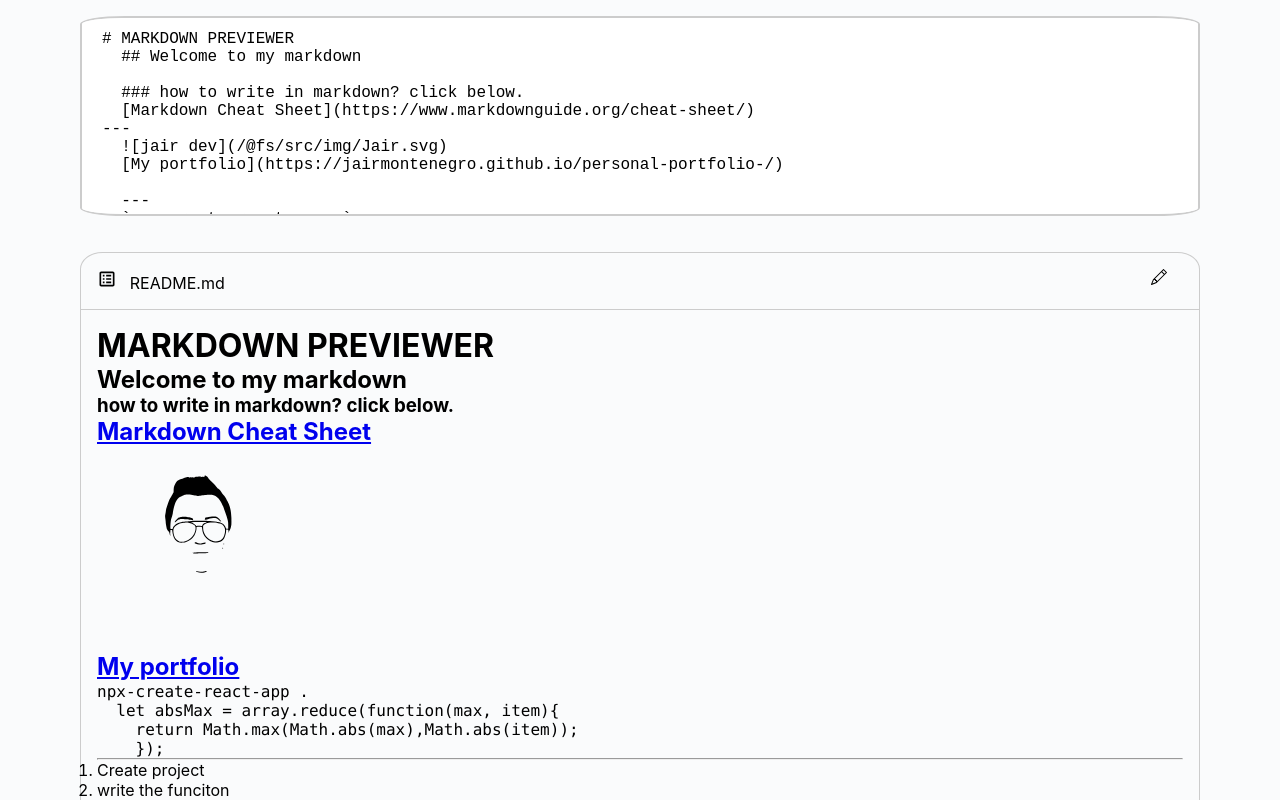
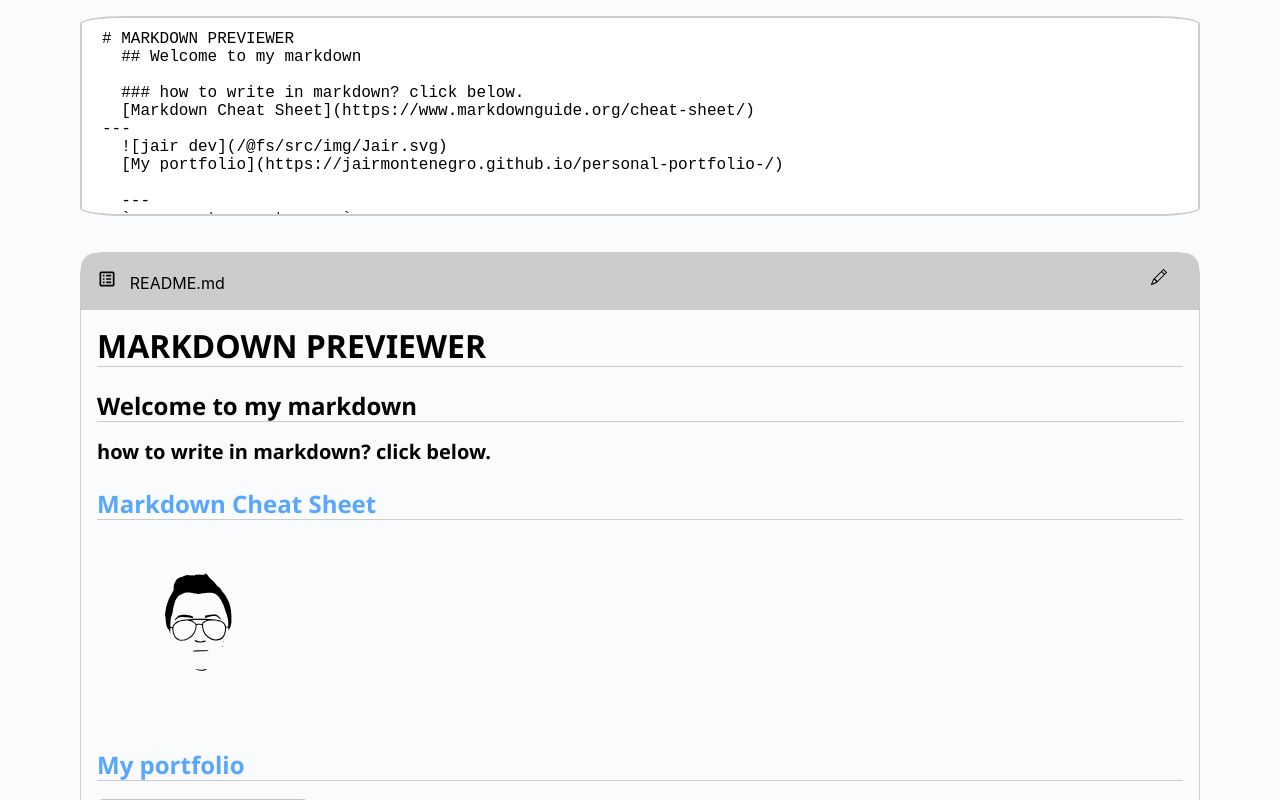
Before and after one commit to JairMontenegro/Markdown-Previewer, a React (Create React App) app: page / in a window 1280 px wide. Shown: the top 800 px of the page. Built offline with nearby package versions, Linux system fonts and the light colour scheme.

Commit message:
add readmi

```diff
--- a/src/App.scss
+++ b/src/App.scss
@@ -25,6 +25,9 @@ textarea {
     border-radius: 2%;
     margin: 2rem auto 4rem auto;
     .layout{
+      border-top-left-radius: .9rem;
+      border-top-right-radius: .9rem;
+      background-color: #ccc;
       p{
         width: 100%;
         border-bottom: 1px solid #ccc;
@@ -48,11 +51,69 @@ textarea {
     }
     #preview{
       padding: 1rem;
+      font-family:"Segoe UI",Helvetica,Arial,sans-serif,"Apple Color Emoji","Segoe UI Emoji";
+      h1{
+        margin-bottom: 1rem;
+        font-weight: 600;
+        line-height: 1.25;
+        border-bottom:1px solid #ccc ;
+      }
+      h2{
+        margin-top: 24px;
+        margin-bottom: 16px;
+        font-weight: 600;
+        line-height: 1.25;
+        border-bottom:1px solid #ccc ;
+      }
+      h3{
+          font-size: 1.25em;
+      }
+      p{
+        display: block;
+        margin-block-start: 1em;
+        margin-block-end: 1em;
+        margin-inline-start: 0px;
+        margin-inline-end: 0px;
+      }
+      code{
+          background-color: rgba(110,118,129,0.4) ;
+          border-radius: 6px;
+      }
+      a{
+        text-decoration: none;
+        color: #58a6ff;
+      }
+      a:hover{
+        text-decoration: underline;
+      }
+      ol{
+        display: block;
+        list-style-type: disc;
+        margin-block-start: 1em;
+        margin-block-end: 1em;
+        margin-inline-start: 0px;
+        margin-inline-end: 0px;
+        padding-inline-start: 40px;
+      }
+      hr{
+        height: .19em;
+        background-color: #2b3137;
+        display: block;
+        unicode-bidi: isolate;
+        margin-block-start: 0.5em;
+        margin-block-end: 0.5em;
+        margin-inline-start: auto;
+        margin-inline-end: auto;
+      }
+      img{
+      box-sizing: content-box;
+      width: 200px;
+      height: 200px;
+      }
+
+
+
+
     }
   }
 }
-
-  img{
-    width: 200px;
-    height: 200px;
-  }
```
Also changed, not shown: src/markdown-priviewer.png (added), 1 other file (tests, documents, lock files or other folders).
